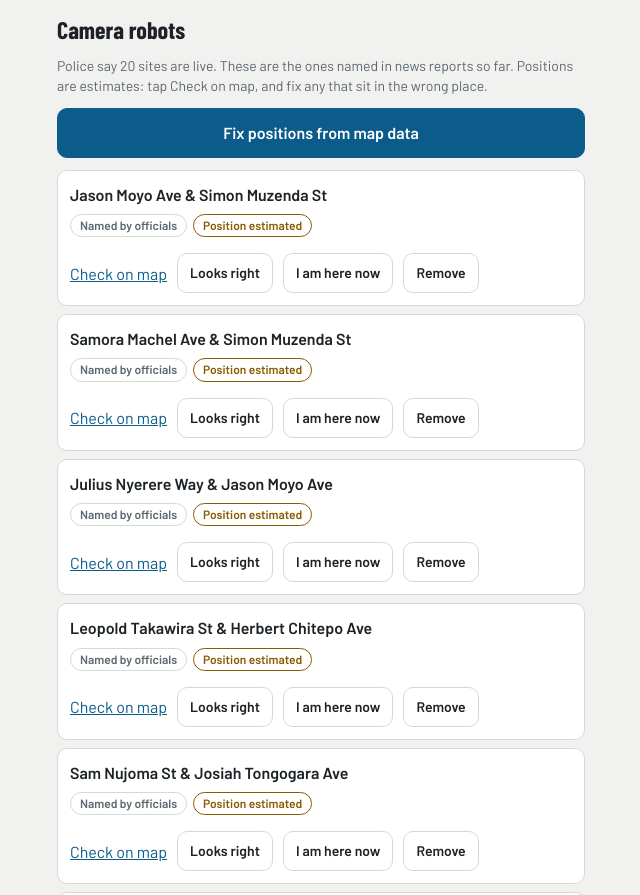
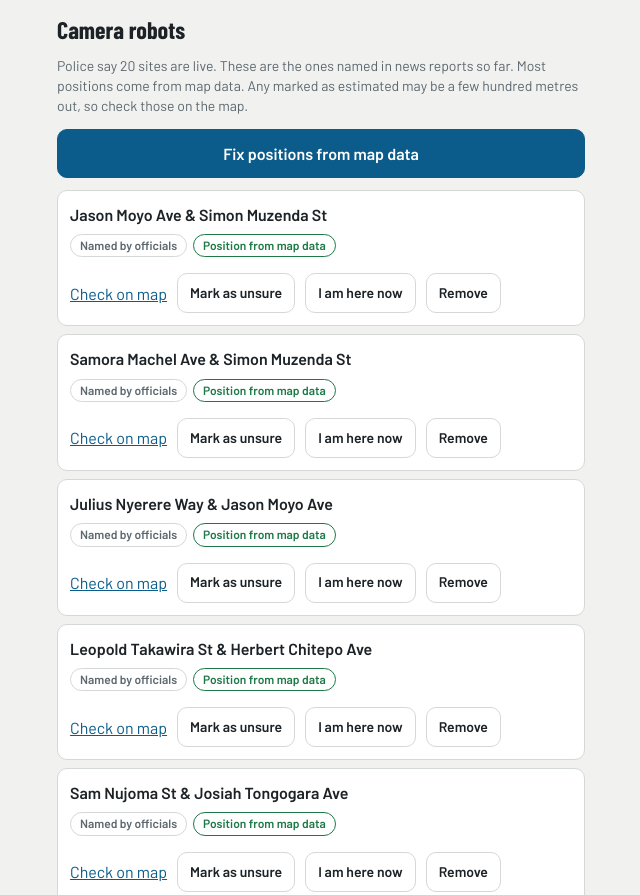
Before and after one commit to maiSethMikey/RoboWatch, a plain HTML site: page index.html in a window 1280 px wide. Shown: the part 1211-2106 px from the top of the page, without its empty margins (319-959 px from the left). Drawn offline with nearby package versions, Linux system fonts and the light colour scheme.

Commit message:
Build real junction positions into the camera list
13 of the 14 junctions now ship with the point where their two roads
meet in OpenStreetMap, from tools/lookup. Saved lists that still hold
an estimate for one of them are upgraded on load. Cripps & Remembrance
stays an estimate: those roads do not meet on the map.

Co-Authored-By: Claude Fable 5.2 <noreply@anthropic.com>
Claude-Session: https://claude.ai/code/session_013h7rYr1WcRBrRjtP31dZhc

```diff
--- a/index.html
+++ b/index.html
@@ -192,7 +192,7 @@ footer{font-size:13px;color:var(--muted)}
 
   <section aria-label="Camera robots">
     <h2>Camera robots</h2>
-    <p class="sub">Police say 20 sites are live. These are the ones named in news reports so far. Positions are estimates: tap Check on map, and fix any that sit in the wrong place.</p>
+    <p class="sub">Police say 20 sites are live. These are the ones named in news reports so far. Most positions come from map data. Any marked as estimated may be a few hundred metres out, so check those on the map.</p>
     <div class="row">
       <button class="primary" id="fixBtn" type="button">Fix positions from map data</button>
     </div>
@@ -273,22 +273,24 @@ footer{font-size:13px;color:var(--muted)}
 (function(){
   "use strict";
   // src: "official" = named by officials or The Herald; "reported" = raised in media reports.
-  // All positions are estimates until the user confirms them.
+  // Positions marked osm come from OpenStreetMap: the point where the two named roads meet
+  // (looked up by tools/lookup/lookup.py). Cripps & Remembrance is still a rough estimate,
+  // because those two roads do not meet on the map.
   var DEFAULTS=[
-    {n:"Jason Moyo Ave & Simon Muzenda St",lat:-17.8302,lon:31.0545,src:"official"},
-    {n:"Samora Machel Ave & Simon Muzenda St",lat:-17.8262,lon:31.0545,src:"official"},
-    {n:"Julius Nyerere Way & Jason Moyo Ave",lat:-17.8302,lon:31.0471,src:"official"},
-    {n:"Leopold Takawira St & Herbert Chitepo Ave",lat:-17.8235,lon:31.0428,src:"official"},
-    {n:"Sam Nujoma St & Josiah Tongogara Ave",lat:-17.8192,lon:31.0510,src:"official"},
-    {n:"Churchill Ave & Sam Nujoma St",lat:-17.7915,lon:31.0462,src:"official"},
-    {n:"Samora Machel Ave & Bishop Gaul Ave",lat:-17.8258,lon:31.0235,src:"official"},
-    {n:"Samora Machel Ave & Glenara Ave",lat:-17.8245,lon:31.0855,src:"official"},
-    {n:"Glenara Ave & Chiremba Rd",lat:-17.8485,lon:31.0815,src:"official"},
-    {n:"Robert Mugabe Rd & Abdel Gamal Nasser Rd",lat:-17.8322,lon:31.0385,src:"official"},
+    {n:"Jason Moyo Ave & Simon Muzenda St",lat:-17.829589,lon:31.054806,src:"official",fixed:true,osm:true},
+    {n:"Samora Machel Ave & Simon Muzenda St",lat:-17.825497,lon:31.053769,src:"official",fixed:true,osm:true},
+    {n:"Julius Nyerere Way & Jason Moyo Ave",lat:-17.83142,lon:31.046783,src:"official",fixed:true,osm:true},
+    {n:"Leopold Takawira St & Herbert Chitepo Ave",lat:-17.82289,lon:31.043779,src:"official",fixed:true,osm:true},
+    {n:"Sam Nujoma St & Josiah Tongogara Ave",lat:-17.815996,lon:31.047793,src:"official",fixed:true,osm:true},
+    {n:"Churchill Ave & Sam Nujoma St",lat:-17.791937,lon:31.043716,src:"official",fixed:true,osm:true},
+    {n:"Samora Machel Ave & Bishop Gaul Ave",lat:-17.827742,lon:31.019863,src:"official",fixed:true,osm:true},
+    {n:"Samora Machel Ave & Glenara Ave",lat:-17.823978,lon:31.092088,src:"official",fixed:true,osm:true},
+    {n:"Glenara Ave & Chiremba Rd",lat:-17.844813,lon:31.074575,src:"official",fixed:true,osm:true},
+    {n:"Robert Mugabe Rd & Abdel Gamal Nasser Rd",lat:-17.833784,lon:31.038764,src:"official",fixed:true,osm:true},
     {n:"Cripps Rd & Remembrance Dr",lat:-17.8498,lon:31.0412,src:"official"},
-    {n:"Seke Rd & Cripps Rd",lat:-17.8480,lon:31.0535,src:"reported"},
-    {n:"Samora Machel Ave & Abdel Gamal Nasser Rd",lat:-17.8289,lon:31.0404,src:"reported"},
-    {n:"Jason Moyo Ave & Abdel Gamal Nasser Rd",lat:-17.8300,lon:31.0388,src:"reported"}
+    {n:"Seke Rd & Cripps Rd",lat:-17.852632,lon:31.0536,src:"reported",fixed:true,osm:true},
+    {n:"Samora Machel Ave & Abdel Gamal Nasser Rd",lat:-17.828773,lon:31.03999,src:"reported",fixed:true,osm:true},
+    {n:"Jason Moyo Ave & Abdel Gamal Nasser Rd",lat:-17.830963,lon:31.039929,src:"reported",fixed:true,osm:true}
   ];
   var KEY="robotwatch.cams.v1";
   var $=function(id){return document.getElementById(id);};
@@ -306,7 +308,14 @@ footer{font-size:13px;color:var(--muted)}
 
   function clone(a){return JSON.parse(JSON.stringify(a));}
   function load(){
-    try{var s=localStorage.getItem(KEY); if(s){var a=JSON.parse(s); if(Array.isArray(a)&&a.length) return a;}}catch(e){}
+    try{var s=localStorage.getItem(KEY); if(s){var a=JSON.parse(s); if(Array.isArray(a)&&a.length){
+      // upgrade any saved pin that is still an estimate to the built-in map position
+      a.forEach(function(c){
+        if(c.fixed) return;
+        DEFAULTS.forEach(function(d){if(d.fixed&&d.n===c.n){c.lat=d.lat;c.lon=d.lon;c.fixed=true;c.osm=true;}});
+      });
+      return a;
+    }}}catch(e){}
     return clone(DEFAULTS);
   }
   function save(){try{localStorage.setItem(KEY,JSON.stringify(cams.map(function(c){return {n:c.n,lat:c.lat,lon:c.lon,src:c.src,fixed:!!c.fixed,osm:!!c.osm};})));}catch(e){} syncNative();}
```
